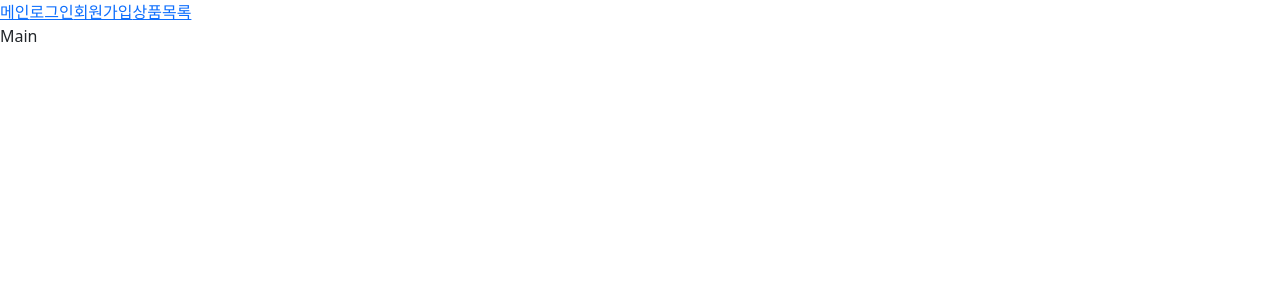
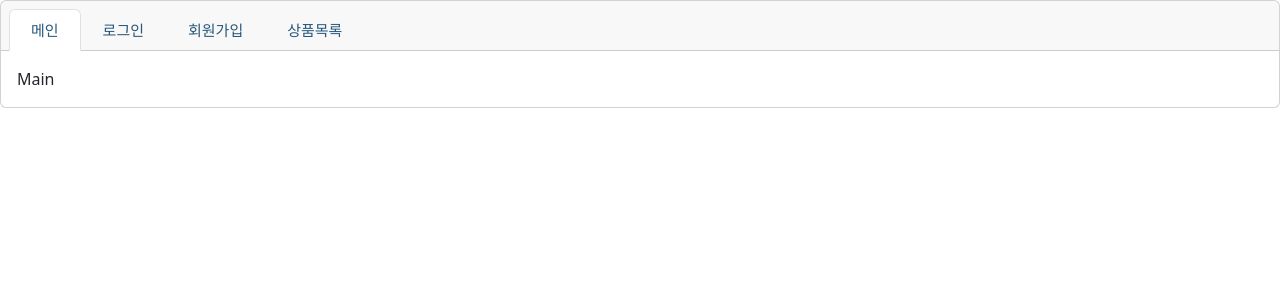
Before and after one commit to jeonDev/commerce-ui, a Vue app: page /#/ in a window 1280 px wide. Shown: the top 300 px of the page. Built offline with nearby package versions, Linux system fonts and the light colour scheme.

Commit message:
Header Nav Setting

```diff
--- a/index.html
+++ b/index.html
@@ -4,7 +4,7 @@
     <meta charset="UTF-8">
     <link rel="icon" href="/favicon.ico">
     <meta name="viewport" content="width=device-width, initial-scale=1.0">
-    <title>Vite App</title>
+    <title>Commerce Ui</title>
   </head>
   <body>
     <div id="app"></div>
--- a/src/App.vue
+++ b/src/App.vue
@@ -1,15 +1,25 @@
 <template>
   <div id="app">
     <Modal/>
+    <b-card no-body>
       <header>
+        <b-card-header header-tag="nav">
           <Header/>
+        </b-card-header>
       </header>
+
       <section>
+        <b-card-body>
           <router-view/>
+        </b-card-body>
       </section>
+
       <footer>
 
       </footer>
+    </b-card>
+
+
   </div>
 </template>
 
--- a/src/components/common/Header.vue
+++ b/src/components/common/Header.vue
@@ -1,17 +1,40 @@
 <template>
-  <div>
-    <router-link to="/">메인</router-link>
-    <router-link to="/login">로그인</router-link>
-    <router-link to="/signup">회원가입</router-link>
-
-    <router-link to="/product">상품목록</router-link>
-  </div>
+  <b-nav card-header tabs>
+    <b-nav-item
+        v-for="item in routers"
+        :key="item.url"
+        :active="isNavActive(item.url)"
+    >
+      <router-link class="nav-router" :to="item.url">{{ item.title }}</router-link>
+    </b-nav-item>
+  </b-nav>
 </template>
 
-<script setup>
-
+<script>
+export default {
+  data() {
+    return {
+      routers: [
+        {url: '/', title: '메인'},
+        {url: '/login', title: '로그인'},
+        {url: '/signup', title: '회원가입'},
+        {url: '/product', title: '상품목록'},
+      ]
+    }
+  },
+  methods: {
+    isNavActive(uri) {
+      return this.$route.path === uri;
+    }
+  }
+}
 </script>
 
 <style scoped>
-
+.nav-router{
+  color: #26577C;
+  text-decoration: none;
+  font-size: 15px;
+  padding:5px;
+}
 </style>
--- a/src/components/member/Login.vue
+++ b/src/components/member/Login.vue
@@ -1,5 +1,5 @@
 <template>
-  <div class="w-50 m-auto">
+  <div class="container w-50 m-auto">
     <div class="m-2">
       <b-form-input
           type="text"
--- a/src/components/member/Signup.vue
+++ b/src/components/member/Signup.vue
@@ -1,5 +1,5 @@
 <template>
-  <div class="container w-50 m-auto">
+  <div class="container w-50  m-auto">
     <div class="m-2">
       <b-form-input
           type="text"
--- a/src/config/router.js
+++ b/src/config/router.js
@@ -1,4 +1,4 @@
-import {createRouter, createWebHashHistory} from "vue-router";
+import {createRouter, createWebHistory} from "vue-router";
 import Main from "@/components/main/Main.vue";
 import Signup from "@/components/member/Signup.vue";
 import Login from "@/components/member/Login.vue";
@@ -14,6 +14,6 @@ const routes = [
 
 
 export default createRouter({
-    history: createWebHashHistory(),
+    history: createWebHistory(),
     routes
 })
```
Lines whose indentation alone changed are shown as unchanged.
